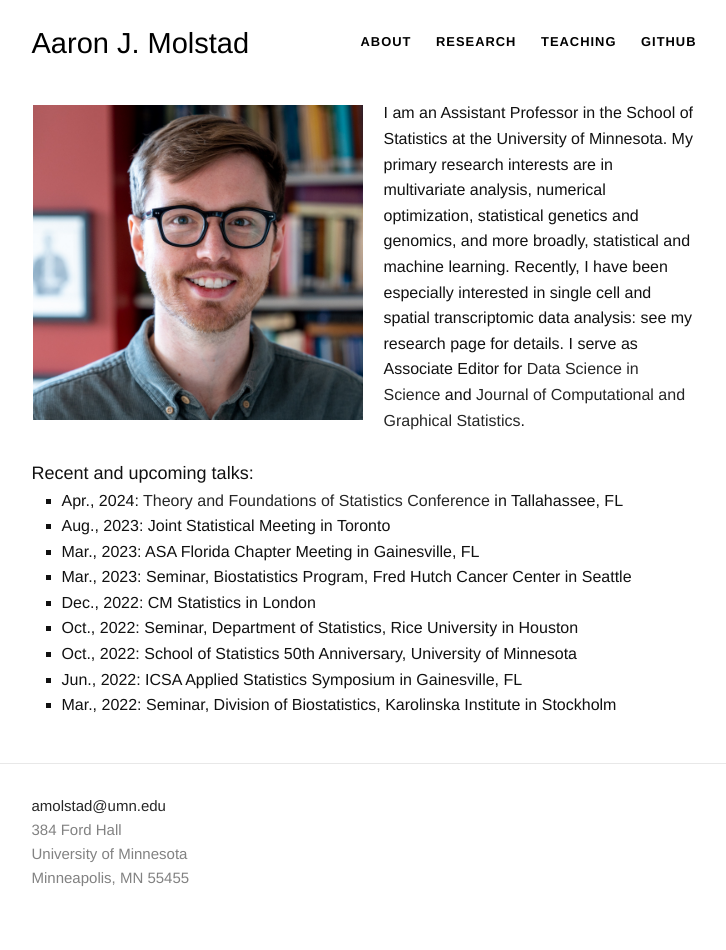
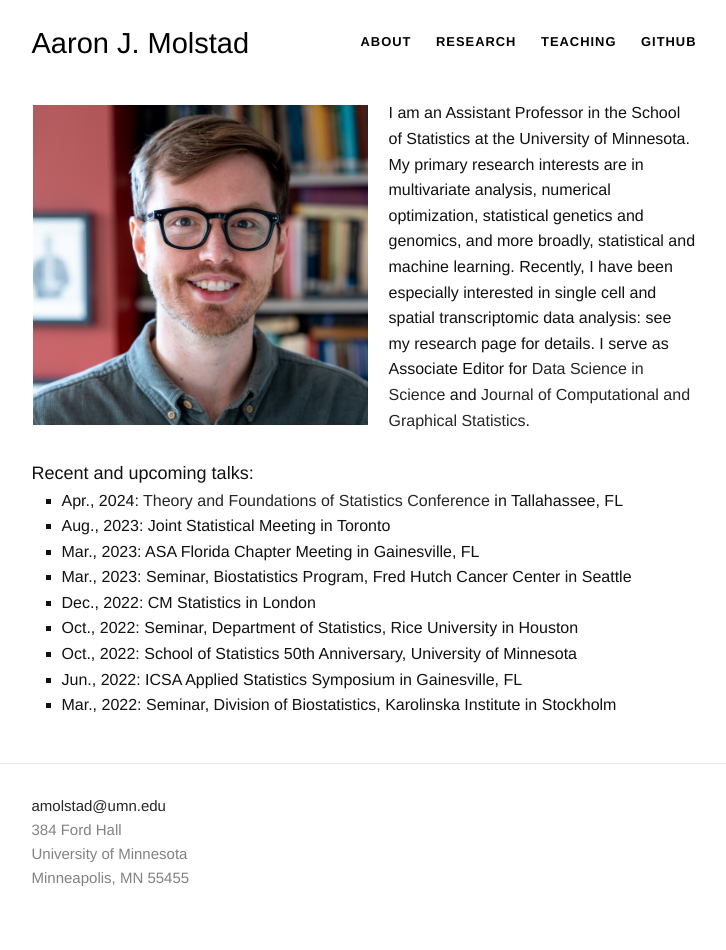
Before and after one commit to ajmolstad/ajmolstad.github.io, a Jekyll site: the page built from index.html, in a window 1280 px wide. Shown: the whole page, without its empty margins (276-1002 px from the left). Built offline with Jekyll 4.4.1, drawn with Linux system fonts in a browser that asks for light colours.

Commit message:
Update index.html

```diff
--- a/index.html
+++ b/index.html
@@ -15,7 +15,7 @@
 
 
 <div class="default">
- <dl class="wp-caption alignleft" style="max-width: 330px">
+ <dl class="wp-caption alignleft" style="max-width: 335px">
 <dt><a href=""><img class="" src="/images/Molstad-4.jpg" alt="" /></a>
 	<img padding: 6px;></dt>
 <dd></dd>
```
